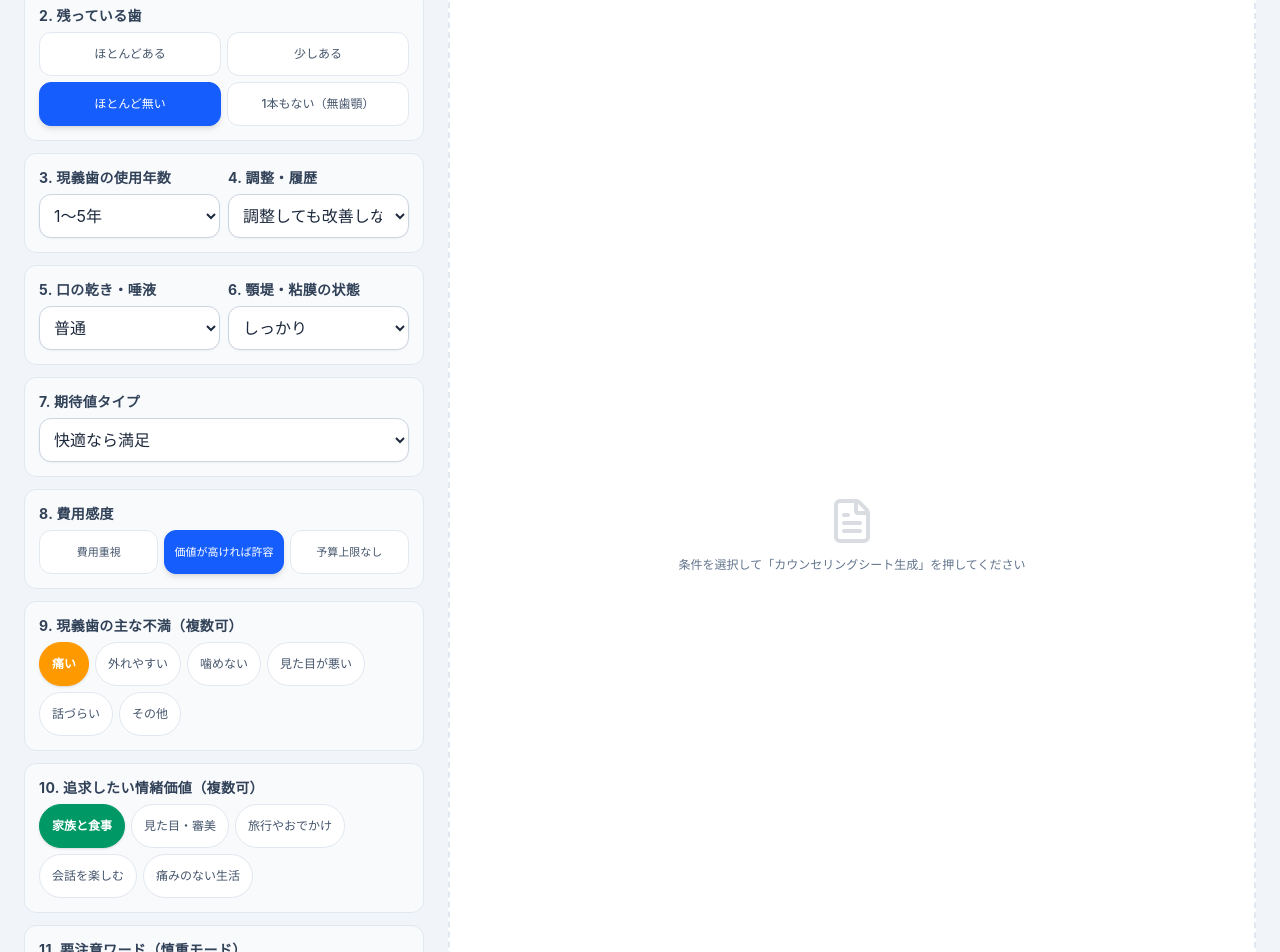
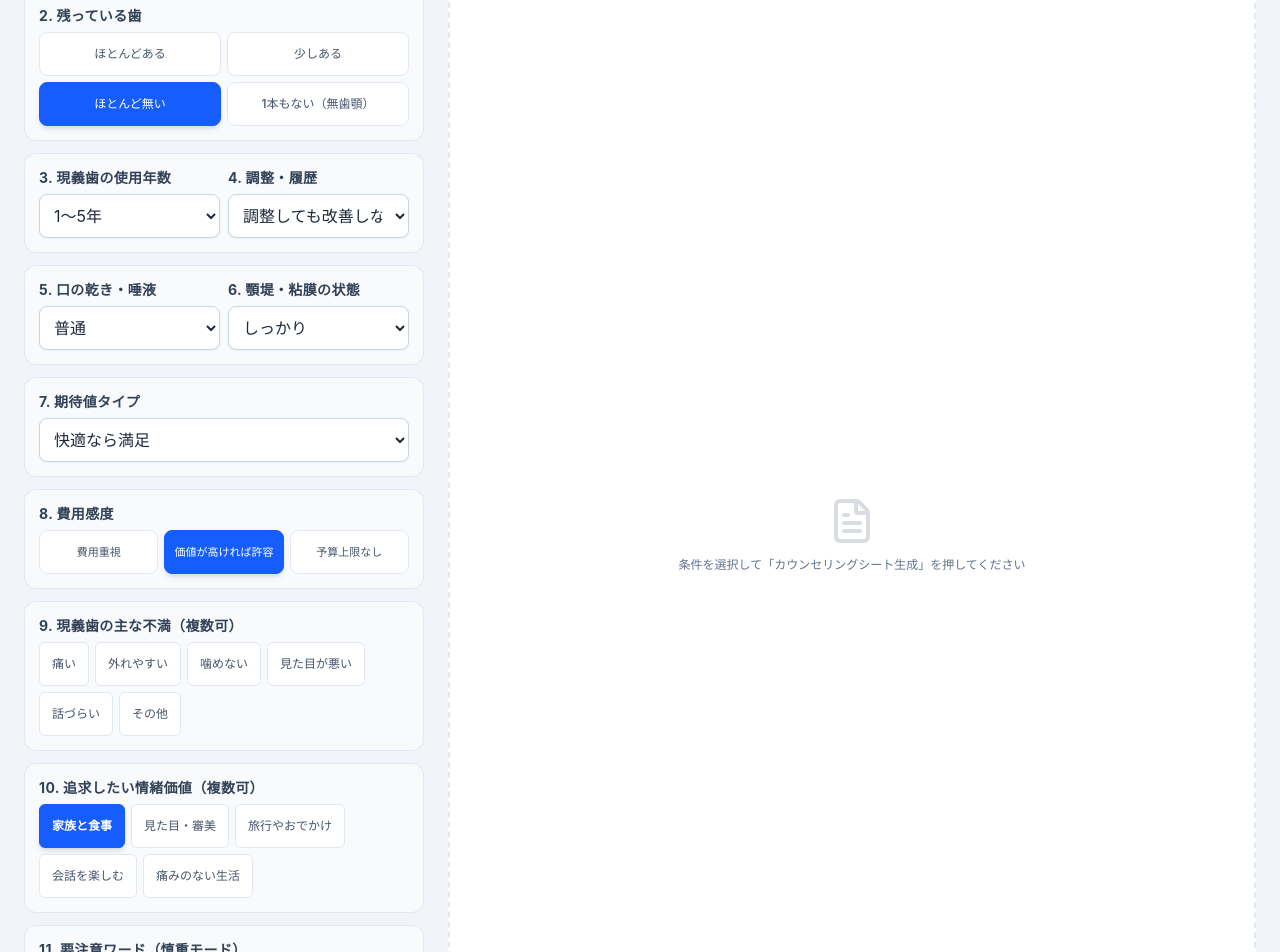
Before and after one commit to Takahito000/dental_tc_app-Private, a Next.js app: page / in a window 1280 px wide. Shown: the part 352-1304 px from the top of the page. Built offline with nearby package versions, Linux system fonts and the light colour scheme.

Commit message:
fix: フォームロジック修正＋角丸調整＋チップ色統一＋印刷解像度向上

```diff
--- a/app/page.tsx
+++ b/app/page.tsx
@@ -103,7 +103,7 @@ export default function Page() {
   const [formData, setFormData] = useState({
     denture_status: "使っている",
     remaining_teeth: "ほとんど無い",
-    current_denture_complaints: ["痛い"],
+    current_denture_complaints: [],
     denture_duration: "1〜5年",
     adjustment_history: "調整しても改善しない",
     oral_dryness: "普通",
@@ -128,7 +128,7 @@ export default function Page() {
 
   useEffect(() => {
     setMounted(true);
-    console.log("[BUILD] 2026-08-24 22:15 print-resolution-3x");
+    console.log("[BUILD] 2026-08-24 22:45 form-logic-shape-color");
 
     // 1. ?t= パラメータまたは localStorage からトークンをロード
     const urlParams = new URLSearchParams(window.location.search);
@@ -206,6 +206,8 @@ export default function Page() {
         if (value === "使っていない（初めて）") {
           next.denture_duration = "該当なし（未使用者）";
           next.adjustment_history = "該当なし（未使用者）";
+          // 💡 未使用者に現義歯の不満は存在しないため、選択を自動で空にする
+          next.current_denture_complaints = [];
         } else {
           if (next.denture_duration === "該当なし（未使用者）") next.denture_duration = "1〜5年";
           if (next.adjustment_history === "該当なし（未使用者）") next.adjustment_history = "調整しても改善しない";
@@ -595,7 +597,7 @@ export default function Page() {
                     key={item}
                     type="button"
                     onClick={() => handleSelect("denture_status", item)}
-                    className={`flex-1 py-2.5 px-2 min-h-[44px] rounded-xl border font-medium transition text-center ${
+                    className={`flex-1 py-2.5 px-2 min-h-[44px] rounded-lg border font-medium transition text-center ${
                       formData.denture_status === item
                         ? "bg-blue-600 text-white border-blue-600 shadow-md"
                         : "bg-white text-slate-600 border-slate-200 hover:border-blue-300"
@@ -616,7 +618,7 @@ export default function Page() {
                     key={item}
                     type="button"
                     onClick={() => handleSelect("remaining_teeth", item)}
-                    className={`flex-1 py-2.5 px-2 min-h-[44px] rounded-xl border font-medium transition text-center ${
+                    className={`flex-1 py-2.5 px-2 min-h-[44px] rounded-lg border font-medium transition text-center ${
                       formData.remaining_teeth === item
                         ? "bg-blue-600 text-white border-blue-600 shadow-md"
                         : "bg-white text-slate-600 border-slate-200 hover:border-blue-300"
@@ -635,11 +637,17 @@ export default function Page() {
                 <select
                   value={formData.denture_duration}
                   onChange={(e) => handleSelect("denture_duration", e.target.value)}
-                  className="w-full p-2.5 border rounded-xl bg-white border-slate-300 text-base shadow-xs focus:border-blue-500 focus:outline-none transition"
+                  className="w-full p-2.5 border rounded-lg bg-white border-slate-300 text-base shadow-xs focus:border-blue-500 focus:outline-none transition"
                 >
-                  {FORM_DATA.denture_duration.map((d) => (
-                    <option key={d} value={d}>{d}</option>
-                  ))}
+                  {FORM_DATA.denture_duration
+                    .filter((d) =>
+                      formData.denture_status === "使っていない（初めて）"
+                        ? d === "該当なし（未使用者）"
+                        : d !== "該当なし（未使用者）"
+                    )
+                    .map((d) => (
+                      <option key={d} value={d}>{d}</option>
+                    ))}
                 </select>
               </div>
               <div>
@@ -647,11 +655,17 @@ export default function Page() {
                 <select
                   value={formData.adjustment_history}
                   onChange={(e) => handleSelect("adjustment_history", e.target.value)}
-                  className="w-full p-2.5 border rounded-xl bg-white border-slate-300 text-base shadow-xs focus:border-blue-500 focus:outline-none transition"
+                  className="w-full p-2.5 border rounded-lg bg-white border-slate-300 text-base shadow-xs focus:border-blue-500 focus:outline-none transition"
                 >
-                  {FORM_DATA.adjustment_history.map((h) => (
-                    <option key={h} value={h}>{h}</option>
-                  ))}
+                  {FORM_DATA.adjustment_history
+                    .filter((h) =>
+                      formData.denture_status === "使っていない（初めて）"
+                        ? h === "該当なし（未使用者）"
+                        : h !== "該当なし（未使用者）"
+                    )
+                    .map((h) => (
+                      <option key={h} value={h}>{h}</option>
+                    ))}
                 </select>
               </div>
             </div>
@@ -663,7 +677,7 @@ export default function Page() {
                 <select
                   value={formData.oral_dryness}
                   onChange={(e) => handleSelect("oral_dryness", e.target.value)}
-                  className="w-full p-2.5 border rounded-xl bg-white border-slate-300 text-base shadow-xs focus:border-blue-500 focus:outline-none transition"
+                  className="w-full p-2.5 border rounded-lg bg-white border-slate-300 text-base shadow-xs focus:border-blue-500 focus:outline-none transition"
                 >
                   {FORM_DATA.oral_dryness.map((od) => (
                     <option key={od} value={od}>{od}</option>
@@ -675,7 +689,7 @@ export default function Page() {
                 <select
                   value={formData.ridge_mucosa}
                   onChange={(e) => handleSelect("ridge_mucosa", e.target.value)}
-                  className="w-full p-2.5 border rounded-xl bg-white border-slate-300 text-base shadow-xs focus:border-blue-500 focus:outline-none transition"
+                  className="w-full p-2.5 border rounded-lg bg-white border-slate-300 text-base shadow-xs focus:border-blue-500 focus:outline-none transition"
                 >
                   {FORM_DATA.ridge_mucosa.map((m) => (
                     <option key={m} value={m}>{m}</option>
@@ -690,7 +704,7 @@ export default function Page() {
               <select
                 value={formData.expectation_type}
                 onChange={(e) => handleSelect("expectation_type", e.target.value)}
-                className="w-full p-2.5 border rounded-xl bg-white border-slate-300 text-base shadow-xs focus:border-blue-500 focus:outline-none transition"
+                className="w-full p-2.5 border rounded-lg bg-white border-slate-300 text-base shadow-xs focus:border-blue-500 focus:outline-none transition"
               >
                 {FORM_DATA.expectation_type.map((ex) => (
                   <option key={ex} value={ex}>{ex}</option>
@@ -707,7 +721,7 @@ export default function Page() {
                     key={item}
                     type="button"
                     onClick={() => handleSelect("cost_sensitivity", item)}
-                    className={`flex-1 py-2.5 px-1 min-h-[44px] rounded-xl border font-medium transition text-center text-[11px] ${
+                    className={`flex-1 py-2.5 px-1 min-h-[44px] rounded-lg border font-medium transition text-center text-[11px] ${
                       formData.cost_sensitivity === item
                         ? "bg-blue-600 text-white border-blue-600 shadow-md"
                         : "bg-white text-slate-600 border-slate-200 hover:border-blue-300"
@@ -730,9 +744,9 @@ export default function Page() {
                       key={item}
                       type="button"
                       onClick={() => handleMultiSelect("current_denture_complaints", item)}
-                      className={`py-2 px-3 min-h-[44px] rounded-full border text-xs transition ${
+                      className={`py-2 px-3 min-h-[44px] rounded-md border text-xs transition ${
                         isActive
-                          ? "bg-amber-500 text-white border-amber-500 font-bold shadow-sm"
+                          ? "bg-blue-600 text-white border-blue-600 font-bold shadow-md"
                           : "bg-white text-slate-600 border-slate-200 hover:bg-slate-50"
                       }`}
                     >
@@ -754,9 +768,9 @@ export default function Page() {
                       key={item}
                       type="button"
                       onClick={() => handleMultiSelect("emotion_drivers", item)}
-                      className={`py-2 px-3 min-h-[44px] rounded-full border text-xs transition ${
+                      className={`py-2 px-3 min-h-[44px] rounded-md border text-xs transition ${
                         isActive
-                          ? "bg-emerald-600 text-white border-emerald-600 font-bold shadow-sm"
+                          ? "bg-blue-600 text-white border-blue-600 font-bold shadow-md"
                           : "bg-white text-slate-600 border-slate-200 hover:bg-slate-50"
                       }`}
                     >
@@ -779,10 +793,10 @@ export default function Page() {
                       key={item}
                       type="button"
                       onClick={() => handleMultiSelect("red_flag_words", item)}
-                      className={`py-2 px-3 min-h-[44px] rounded-full border text-xs transition ${
+                      className={`py-2 px-3 min-h-[44px] rounded-md border text-xs transition ${
                         isActive
                           ? isRose
-                            ? "bg-rose-600 text-white border-rose-600 font-bold shadow-sm"
+                            ? "bg-rose-50 text-rose-700 border-rose-600 font-bold shadow-sm"
                             : "bg-slate-700 text-white border-slate-700 font-bold shadow-sm"
                           : "bg-white text-slate-600 border-slate-200 hover:bg-slate-50"
                       }`}
@@ -802,7 +816,7 @@ export default function Page() {
                 value={formData.free_memo}
                 onChange={(e) => setFormData({ ...formData, free_memo: e.target.value })}
                 placeholder="家族の同席希望、持病など"
-                className="w-full p-2.5 border border-slate-300 rounded-xl bg-white text-base shadow-xs focus:border-blue-500 focus:outline-none transition"
+                className="w-full p-2.5 border border-slate-300 rounded-lg bg-white text-base shadow-xs focus:border-blue-500 focus:outline-none transition"
               />
             </div>
           </div>
@@ -810,7 +824,7 @@ export default function Page() {
           <button
             onClick={handleGenerate}
             disabled={loading}
-            className="w-full py-4 bg-blue-600 hover:bg-blue-700 text-white font-bold rounded-xl shadow-lg transition disabled:opacity-50 text-base flex items-center justify-center gap-2 cursor-pointer mt-2"
+            className="w-full py-4 bg-blue-600 hover:bg-blue-700 text-white font-bold rounded-lg shadow-lg transition disabled:opacity-50 text-base flex items-center justify-center gap-2 cursor-pointer mt-2"
           >
             {loading ? (
               <span className="flex items-center gap-2 animate-pulse">
```
